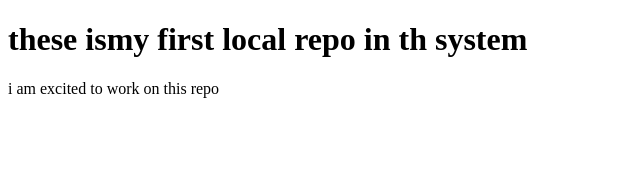
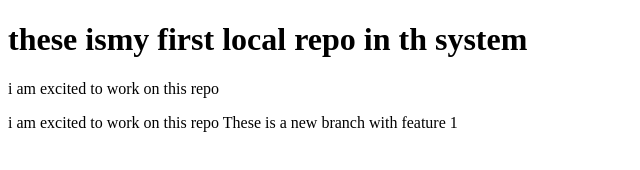
Before and after one commit to Aditya-verma-1/Localrepo, a plain HTML site: page index.html in a window 1280 px wide. Shown: the whole page, without its empty margins (0-640 px from the left). Drawn offline with Linux system fonts and the light colour scheme.

Commit message:
add new feature branch

```diff
--- a/index.html
+++ b/index.html
@@ -10,6 +10,11 @@
     <p>
         i am excited to work on this repo
     </p>
+    <p>
+        i am excited to work on this repo
+        These is a new branch with feature 1
+
+    </p>
 </body>
 
 </html>
```
